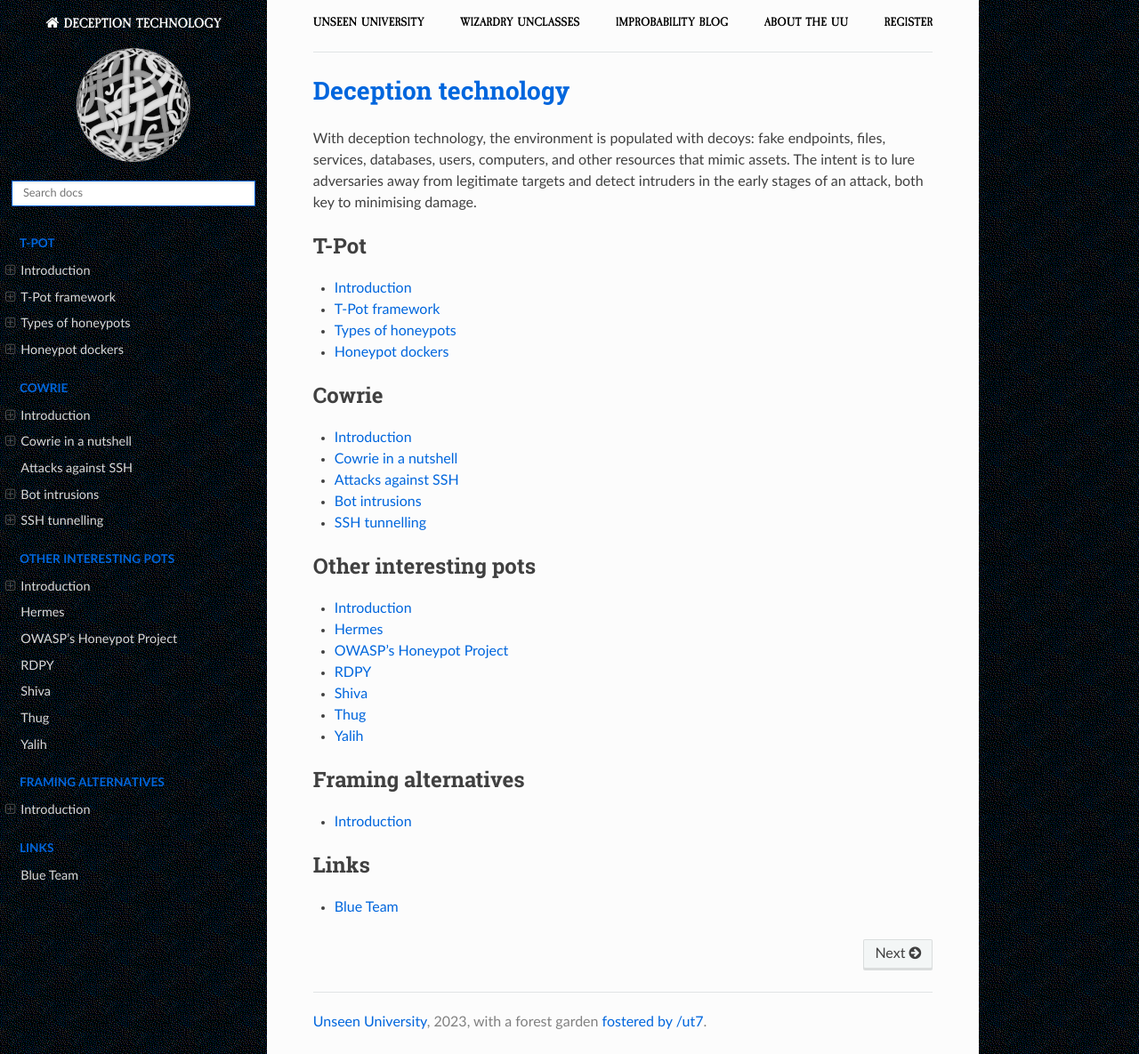
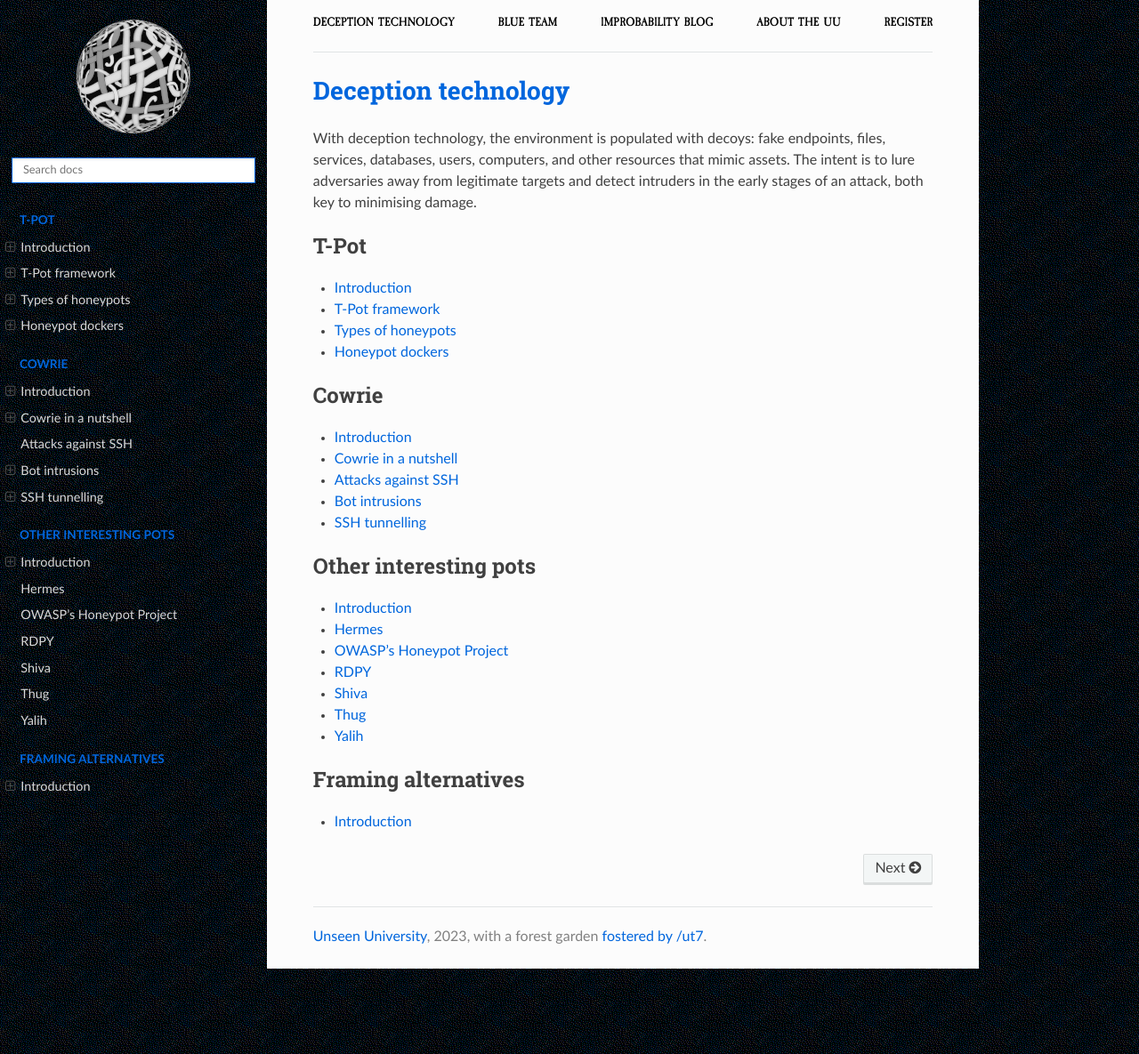
Before and after one commit to tymyrddin/blue-honey, a Sphinx documentation site: the page built from source/index.rst, in a window 1280 px wide and 1185 px high. Shown: the whole window at 89% size. Built offline with Sphinx 7.4.7 and the Read the Docs theme 2.0.0, drawn with Linux system fonts in a browser that asks for light colours.

Commit message:
improved navigation

```diff
--- a/source/_templates/breadcrumbs.html
+++ b/source/_templates/breadcrumbs.html
@@ -1,8 +1,8 @@
 <div class="container">
     <topnav>
             <ul>
-                <li class="nav__item"><a href="https://uu.tymyrddin.dev/" class="nav__link">Unseen University</a></li>
-                <li class="nav__item"><a href="https://uu.tymyrddin.dev/" class="nav__link">Wizardry Unclasses</a></li>
+                <li class="nav__item"><a href="https://blue.tymyrddin.dev/projects/honey/" class="nav__link">Deception technology</a></li>
+                <li class="nav__item"><a href="https://blue.tymyrddin.dev/" class="nav__link">Blue Team</a></li>
                 <li class="nav__item"><a href="https://uu.tymyrddin.dev/blog/" class="nav__link">Improbability Blog</a></li>
                 <li class="nav__item"><a href="https://uu.tymyrddin.dev/about/" class="nav__link">About the UU</a></li>
                 <li class="nav__item"><a href="https://uu.tymyrddin.dev/registration/" class="nav__link">Register</a></li>
--- a/source/conf.py
+++ b/source/conf.py
@@ -45,6 +45,7 @@
     'display_version': True,
     'prev_next_buttons_location': 'bottom',
     'style_external_links': False,
+    'logo_only': True,
     # Toc options
     'collapse_navigation': False,
     'sticky_navigation': False,
--- a/source/index.rst
+++ b/source/index.rst
@@ -45,8 +45,3 @@
    :caption: Framing alternatives
 
    docs/framed/README.md
-
-.. toctree::
-   :caption: Links
-
-   Blue Team <https://blue.tymyrddin.dev/>
```
